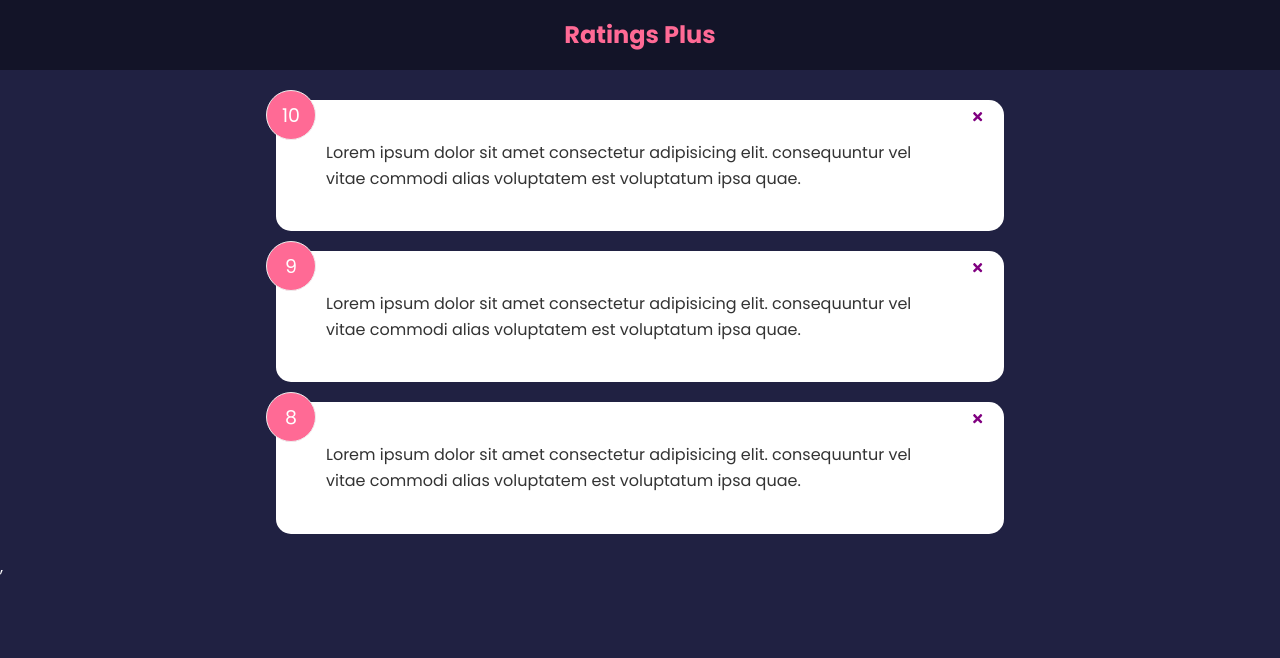
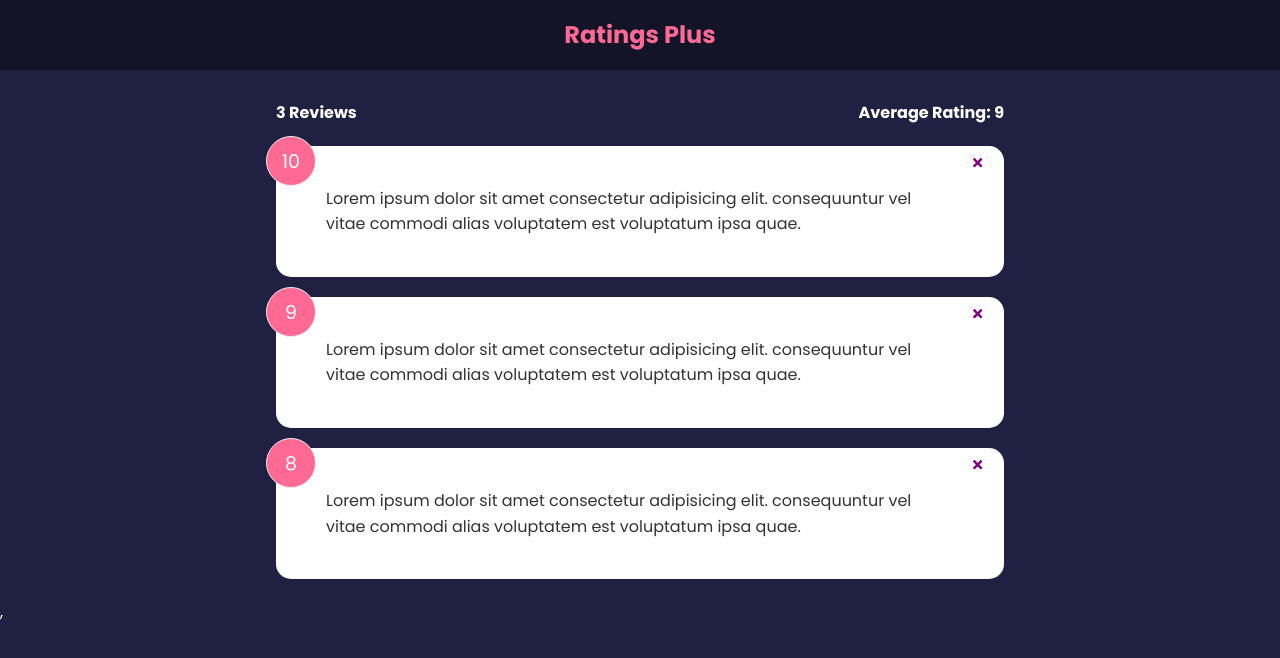
Before and after one commit to SheeloveDol/ratings-app-react, a React (Create React App) app: page / in a window 1280 px wide. Shown: the top 658 px of the page. Built offline with nearby package versions, Linux system fonts and the light colour scheme.

Commit message:
Added and implemented FeedbackStats component

```diff
--- a/src/App.js
+++ b/src/App.js
@@ -1,7 +1,8 @@
 import Header from './components/Header'
 import FeedbackList from './components/FeedbackList'
 import {useState} from 'react'
-import FeedbackData from './data/FeedbackData';
+import FeedbackData from './data/FeedbackData'
+import FeedbackStats from './components/FeedbackStats'
 
 function App() {
   const [feedbacks, setFeedbacks] = useState(FeedbackData);
@@ -16,11 +17,11 @@ function App() {
 
   }
 
-
   return (
     <>
       <Header />
       <div className="container">
+        <FeedbackStats data={feedbacks} />
         <FeedbackList  data={feedbacks}
         handleDelete={deleteFeedback} />
       </div>
--- /dev/null
+++ b/src/components/FeedbackStats.jsx
@@ -0,0 +1,35 @@
+import React from 'react'
+import PropTypes from 'prop-types'
+
+
+
+// This component is where we display the number of Reviews and the average rating. We get our props { data } from App.js
+
+function FeedbackStats({ data }) {
+  // Calculating the average rating of feedbacks
+  let averageRatings = data.reduce((acc, cur) =>{
+    return acc + cur.rating
+  }, 0) / data.length
+
+  // Fixing averageRatings to just one decimal place and to replace trailing zeros
+    averageRatings = averageRatings.toFixed(1).replace(/[.,]0$/, '')
+  return (
+    <div className='feedback-stats'>
+      <h4>{data.length} Reviews</h4>
+      <h4>Average Rating: {isNaN(averageRatings) ? 0 : averageRatings}</h4>
+    </div>
+  )
+}
+
+// Setting PropTypes for FeedbackStats
+FeedbackStats.propTypes = {
+  data: PropTypes.arrayOf(
+    PropTypes.shape({
+      id: PropTypes.number.isRequired,
+      text: PropTypes.string.isRequired,
+      rating: PropTypes.number.isRequired,
+    })
+  ),
+}
+
+export default FeedbackStats
```
